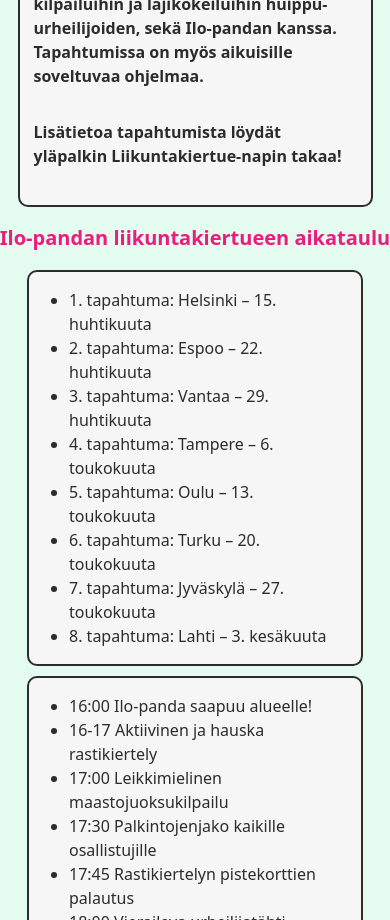
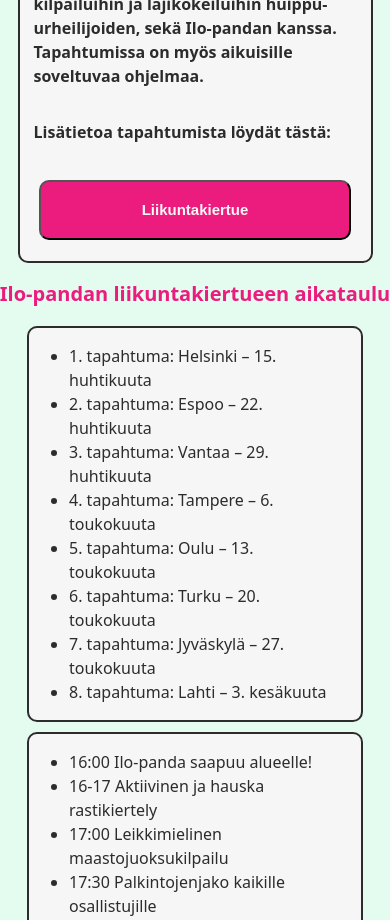
Before and after one commit to topieskelinen/vjp2025, a React (Vite) app in the folder liikkeelle-kampanjasivu/: page / in a window 390 px wide. Shown: the part 1960-2880 px from the top of the page. Built offline with nearby package versions, Linux system fonts and the light colour scheme.

Commit message:
liikuntakiertuenappi etusivulle ja kaikki napit scroll to top

```diff
--- a/liikkeelle-kampanjasivu/src/App.jsx
+++ b/liikkeelle-kampanjasivu/src/App.jsx
@@ -7,6 +7,7 @@
 import './styleComponents/EmblaCarousel.css'
 import './styleComponents/EventItem.css'
 import './styleComponents/Navigation.css'
+import './styleComponents/EventButton.css'
 
 
 import Header from './components/Header'
@@ -17,8 +18,11 @@
 import EventItem from './components/EventItem'
 import Navigation from './components/Navigation'
 import EventPage from './EventPage'
+import EventButton from './components/EventButton';
 
 function App() {
+
+
   return (
     <Router>
       <div className="FrontPage">
@@ -55,10 +59,13 @@
                       <p>
                       Koe yhdessä liikkumisen voima! Tervetuloa mukaan Ilo-pandan liikuntakiertueelle, joka kiertää kevään aikana kahdeksalla paikkakunnalla. Tapahtumassa lapsesi pääsee osallistumaan erilaisiin leikkimielisiin kilpailuihin ja lajikokeiluihin huippu-urheilijoiden, sekä Ilo-pandan kanssa. Tapahtumissa on myös aikuisille soveltuvaa ohjelmaa.
                       </p>
-                      <p>Lisätietoa tapahtumista löydät yläpalkin Liikuntakiertue-napin takaa!</p>
+                      <p>Lisätietoa tapahtumista löydät tästä:</p>
+                      <EventButton />
                     </>
                   }
+
                 />
+
                 <EventItem />
               </div>
             }
--- /dev/null
+++ b/liikkeelle-kampanjasivu/src/components/EventButton.jsx
@@ -0,0 +1,24 @@
+import { useNavigate } from 'react-router-dom';
+
+export default function EventButton() {
+
+    const navigate = useNavigate();
+
+    const handleClick = () => {
+        navigate('/event-page');
+
+        window.scrollTo({
+            top: 0,
+            behavior: 'smooth'
+        });
+    };
+
+    return (
+
+        <div className="eventButton fade-in">
+            <button className="eventButton" onClick= {handleClick}>
+                <h2 className="buttonText">Liikuntakiertue</h2>
+            </button>
+        </div>
+    )
+}
--- a/liikkeelle-kampanjasivu/src/components/Navigation.jsx
+++ b/liikkeelle-kampanjasivu/src/components/Navigation.jsx
@@ -12,12 +12,28 @@
     const handleNavigation = (path) => {
         navigate(path);
         setIsDropdownOpen(false);
+
+        window.scrollTo({
+            top: 0,
+            behavior: 'smooth'
+        });
+
     };
+
+    const liikkelleClick = () => {
+        navigate('/')
+
+        window.scrollTo({
+            top: 0,
+            behavior: 'smooth'
+        });
+    }
+
 
     return (
         <nav className="navigation">
             <div className="navCont">
-                <div onClick={() => navigate('/')} className="navLeft">
+                <div onClick={liikkelleClick} className="navLeft">
                     <img className="pandaNavPic" src='/images/pandaDab.png' alt='pandadab' />
                     <h4 className="navTitle">Liikkeelle!</h4>
                 </div>
--- a/liikkeelle-kampanjasivu/src/components/PandaQuizButton.jsx
+++ b/liikkeelle-kampanjasivu/src/components/PandaQuizButton.jsx
@@ -5,14 +5,20 @@
 
     const navigate = useNavigate();
 
-    const goToPage = () => {
+    const handleClick = () => {
         navigate('/panda-quiz');
-          };
+
+        window.scrollTo({
+            top: 0,
+            behavior: 'smooth'
+        });
+    };
+
 
     return (
 
         <div className="pandaQuizButton fade-in">
-            <button className="pandaQuizButton" onClick= {goToPage}>
+            <button className="pandaQuizButton" onClick= {handleClick}>
                 <h2 className="buttonText">Tee panda quiz! – Selvitä millainen panda olet</h2>
                 <h4 className="buttonText">Testaa lapsesi liikuntatottumuksia rennolla visalla ja vastaanota käytännön vinkkejä liikunnan lisäämiseen!</h4>
             </button>
--- /dev/null
+++ b/liikkeelle-kampanjasivu/src/styleComponents/EventButton.css
@@ -0,0 +1,52 @@
+.eventButton button {
+    display: flex;
+    justify-content: center;
+    justify-self: center;
+    flex-direction: column;
+    align-items: center;
+    background-color: #EC1B7E;
+    margin-top: 20px ;
+    width: 50vw;
+    height: 50px;
+    color: #F6F6F6;
+    border-radius: 10px;
+    transition: transform 0.3s ease;
+  }
+
+.eventButton button:hover {
+    background-color: #d2146d;
+    color: #F6F6F6;
+    border: #2D2C2C 2px solid;
+    transition: all 0.1s ease;
+    cursor: pointer;
+    transform: scale(1.05);
+}
+
+
+.eventButton h2 {
+    font-size: 17px;
+    font-weight: bold;
+    margin: 0px;
+}
+
+
+
+@media screen and (max-width: 700px) {
+    .eventButton button {
+        width: 65vw;
+        height: 40px;
+    }
+
+    .eventButton h2 {
+        font-size: 15px;
+        margin-top: 0px;
+
+    }
+}
+
+@media screen and (max-width: 400px) {
+    .eventButton button {
+        width: 80vw;
+        height: 60px;
+    }
+}
```
